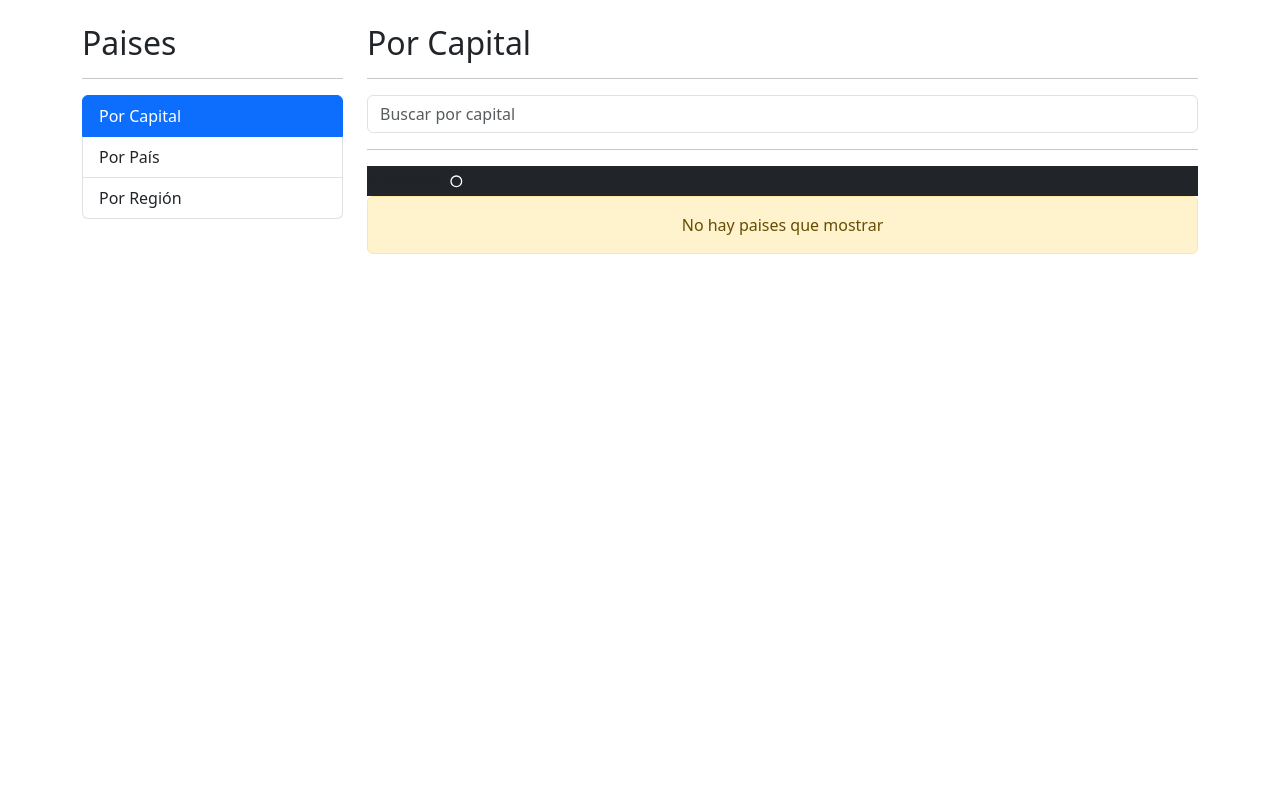
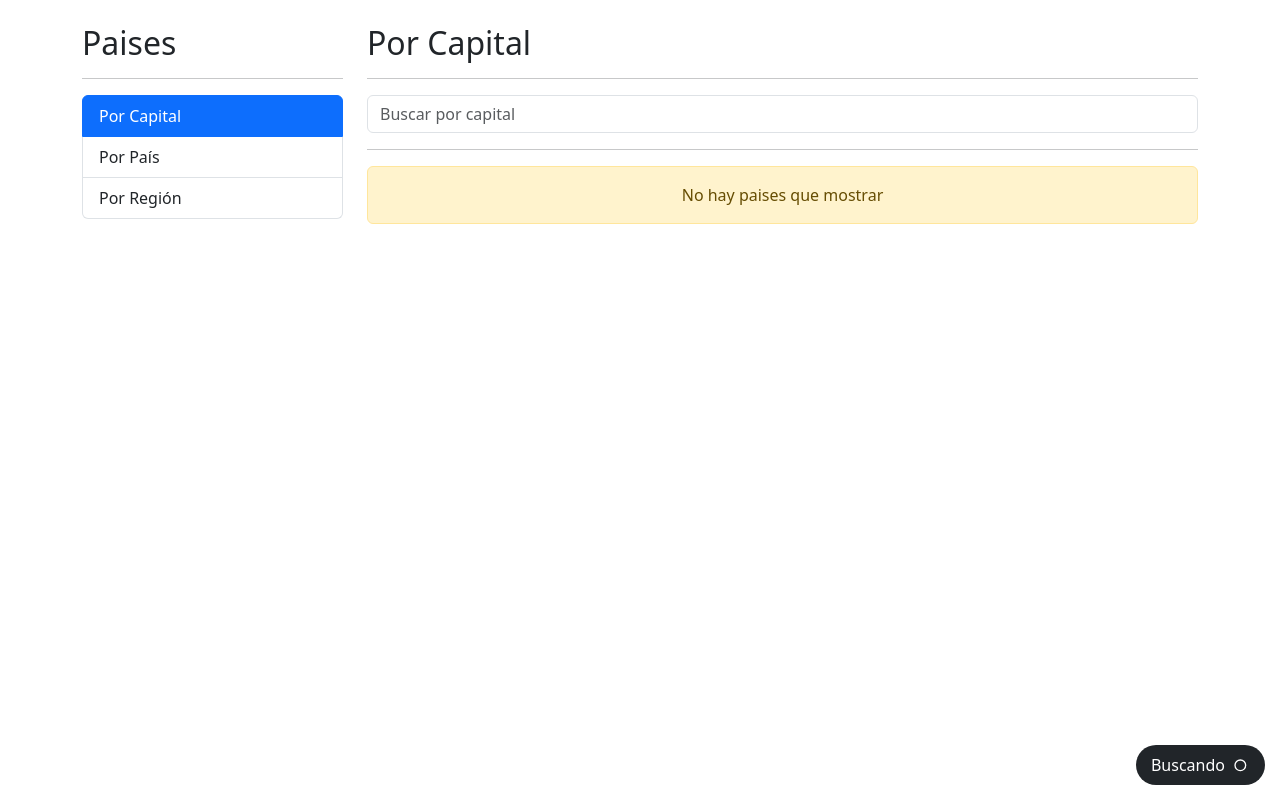
Before and after one commit to Diegucho7/Country-SPA, an Angular app: page /countries/by-capital in a window 1280 px wide. Built offline with nearby package versions, Linux system fonts and the light colour scheme.

Commit message:
seguimiento en el loading

```diff
--- a/src/app/shared/components/loading-spinner/loading-spinner.component.css
+++ b/src/app/shared/components/loading-spinner/loading-spinner.component.css
@@ -0,0 +1,16 @@
+.spinner-container{
+    position: fixed;
+    bottom: 15px;
+    right: 15px;
+    background-color: black;
+    border-radius: 20px;
+    color: white;
+    display: flex;
+    padding: 5px 10px;
+    align-items: center;
+    box-shadow: 0px 0px 5px rgb(red, green, blue, 0.2);
+}
+
+span{
+    margin-left: 5px;
+}
```
